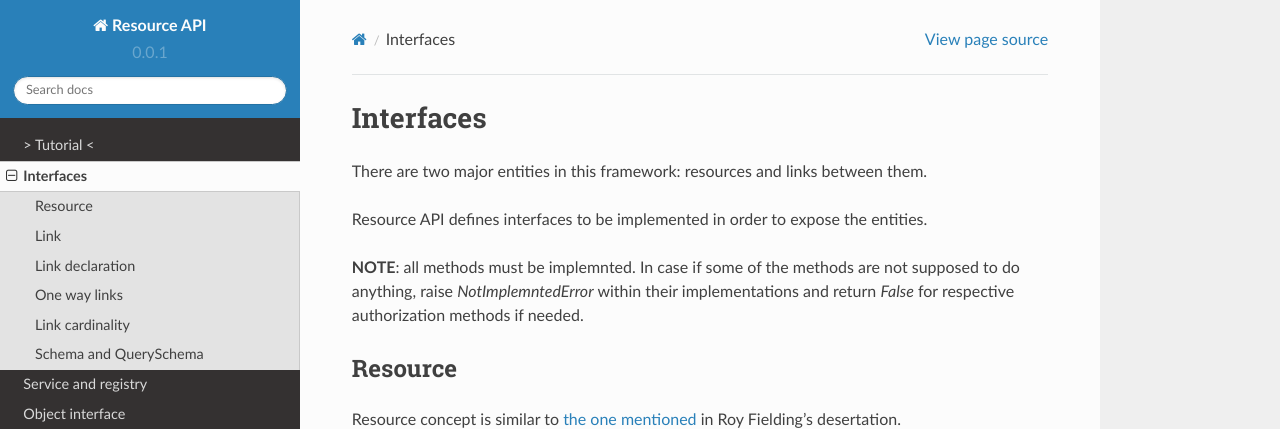
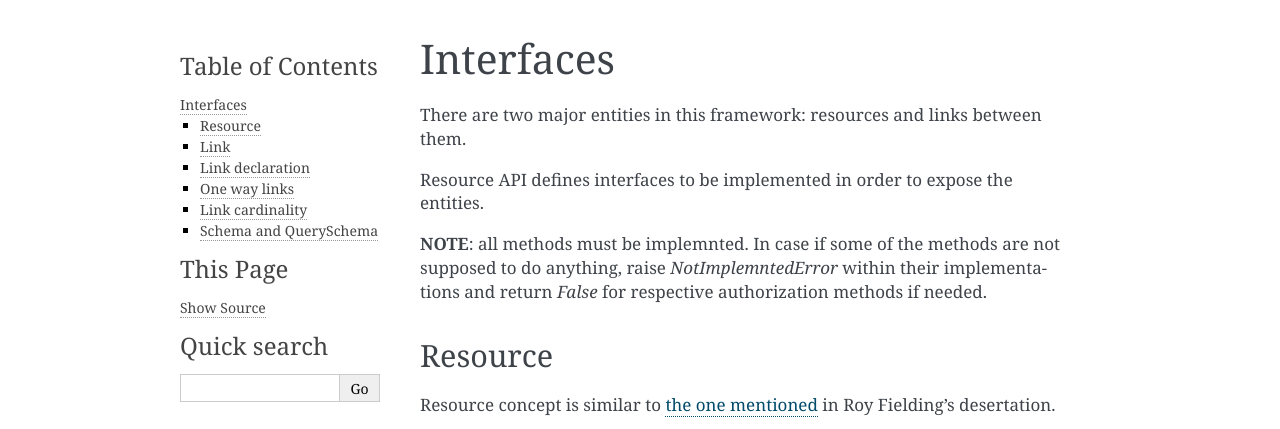
Before and after one commit to WithSecureOpenSource/resource-api, a Sphinx documentation site: the page built from documentation/interfaces.rst, in a window 1280 px wide and 1400 px high, cut to the strip 0-429 px from the top of the window. Built offline with Sphinx 7.4.7, drawn with Linux system fonts in a browser that asks for light colours; some of the changed text lies outside the part shown.

Commit message:
Commented out read the docs theme since it is the one used by default

```diff
--- a/documentation/conf.py
+++ b/documentation/conf.py
@@ -14,7 +14,7 @@
 
 import sys
 import os
-import sphinx_rtd_theme
+# import sphinx_rtd_theme
 
 
 DOCDIR = os.path.dirname(__file__)
@@ -103,14 +103,14 @@ pygments_style = 'sphinx'
 
 # The theme to use for HTML and HTML Help pages.  See the documentation for
 # a list of builtin themes.
-html_theme = "sphinx_rtd_theme"
+# html_theme = "sphinx_rtd_theme"
 
 # Theme options are theme-specific and customize the look and feel of a theme
 # further.  For a list of options available for each theme, see the
 # documentation.
 
 # Add any paths that contain custom themes here, relative to this directory.
-html_theme_path = [sphinx_rtd_theme.get_html_theme_path()]
+# html_theme_path = [sphinx_rtd_theme.get_html_theme_path()]
 
 # The name for this set of Sphinx documents.  If None, it defaults to
 # "<project> v<release> documentation".
```
